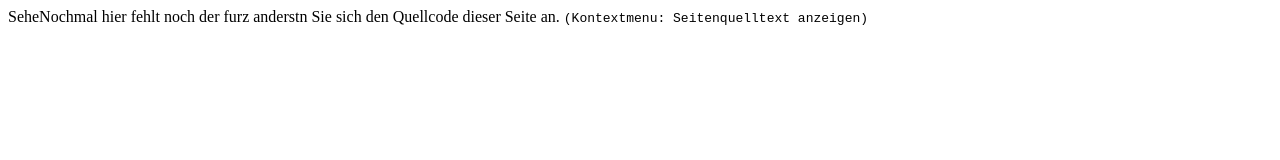
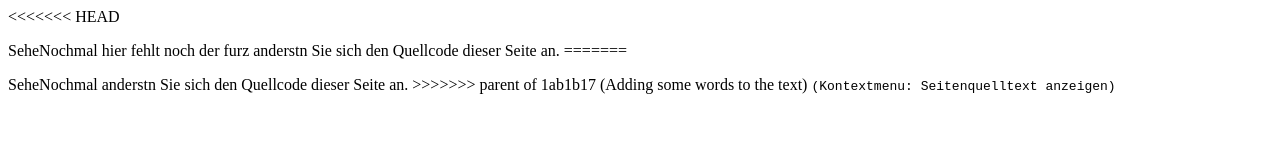
Before and after one commit to Leeeeeevin/Website, a plain HTML site: page index.html in a window 1280 px wide. Drawn offline with Linux system fonts and the light colour scheme.

```diff
--- a/index.html
+++ b/index.html
@@ -5,8 +5,13 @@
     <title>Titel der Seite | Das ist richtig kuhl</title>
   </head>
   <body>
+<<<<<<< HEAD
     <!--!!!!!!!!!!!!!!!!!!!!!!!!!!!!!!!!!!! Sichtbarer Dokumentinhalt im body -->
     <p>SeheNochmal hier fehlt noch der furz  anderstn Sie sich den Quellcode dieser Seite an.
+=======
+    <!-- Sichtbarer Dokumentinhalt im body -->
+    <p>SeheNochmal anderstn Sie sich den Quellcode dieser Seite an.
+>>>>>>> parent of 1ab1b17 (Adding some words to the text)
       <kbd>(Kontextmenu: Seitenquelltext anzeigen)</kbd></p>
   </body>
 </html>
```
Also changed, not shown: 1 other file.
